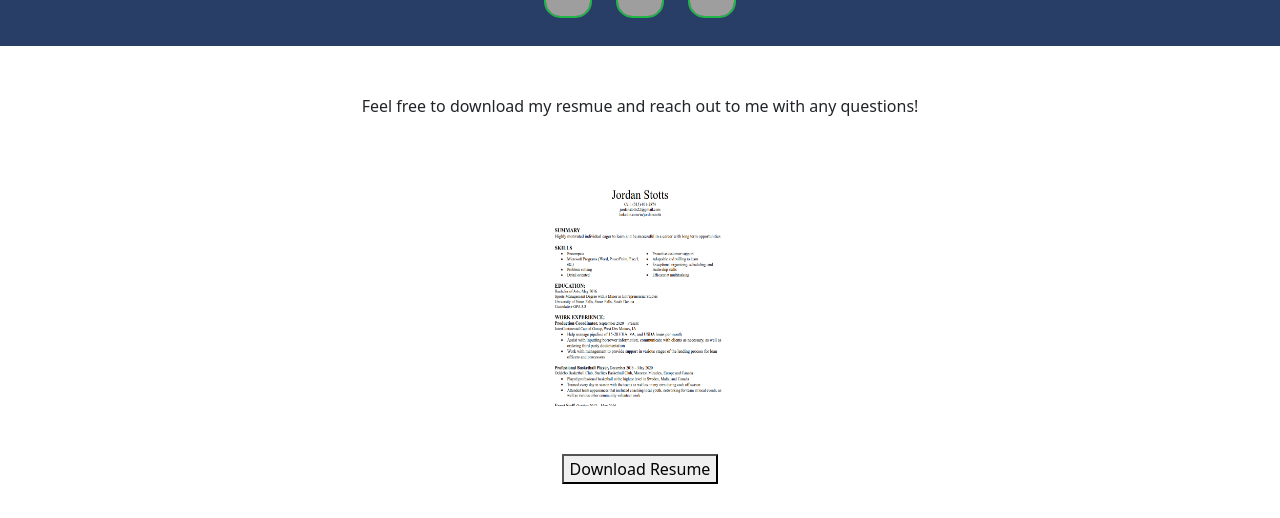
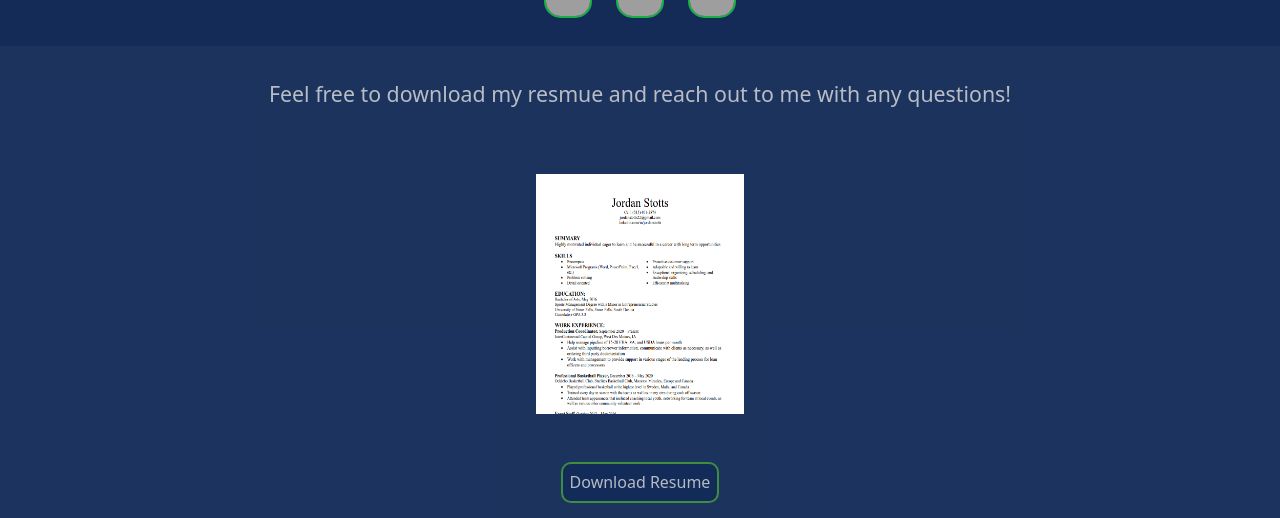
Before and after one commit to jordanstotts/portfolio, a React (Create React App) app in the folder frontend/: page /resume in a window 1280 px wide. Shown: the part 434-952 px from the top of the page. Built offline with nearby package versions, Linux system fonts and the light colour scheme; grey boxes are pictures that could not be loaded.

Commit message:
resume page color scheme done

```diff
--- a/frontend/src/App.css
+++ b/frontend/src/App.css
@@ -120,6 +120,7 @@ html {
   height: fit-content;
   width: fit-content;
   padding: 0.2rem;
+  border: 1px solid #c938f5d7;
 }
 
 .personal-dets-content div {
@@ -187,23 +188,39 @@ html {
 }
 
 /* =============== Resume =============== */
+.resume-page {
+  background-color: #132b58f5;
+  color: #dfdfdfcb;
+}
+
 .resume-text {
-  margin-top: 3rem;
+  margin: 2rem;
+  font-size: 16pt;
 }
 
 .resume-img {
   height: 15rem;
   width: 13rem;
-  /* margin: 3rem auto; */
   margin: 2rem auto 3rem auto;
 }
 
 .download-btn {
   margin-bottom: 5rem;
+  color: #dfdfdfcb;
+  padding: .5%;
+  background-color: #132b58f5;
+  border:2px solid #3e8e41;
+  border-radius: 10px;
+}
+
+.download-btn:active {
+  background-color: #3e8e41;
+  box-shadow: 0 5px #666;
+  transform: translateY(4px);
 }
 
 .download-btn:hover {
-  background-color: blue;
+  background-color: #1bee37af;
 }
 
 /* =============== Portfolio =============== */
--- a/frontend/src/components/Resume.js
+++ b/frontend/src/components/Resume.js
@@ -19,7 +19,7 @@ const Resume = () => {
   };
 
   return (
-    <div>
+    <div className="resume-page">
       <Home />
       <p className="resume-text">Feel free to download my resmue and reach out to me with any questions!</p>
       <img  className="resume-img" src={resumeImg} alt="resume" />
```
